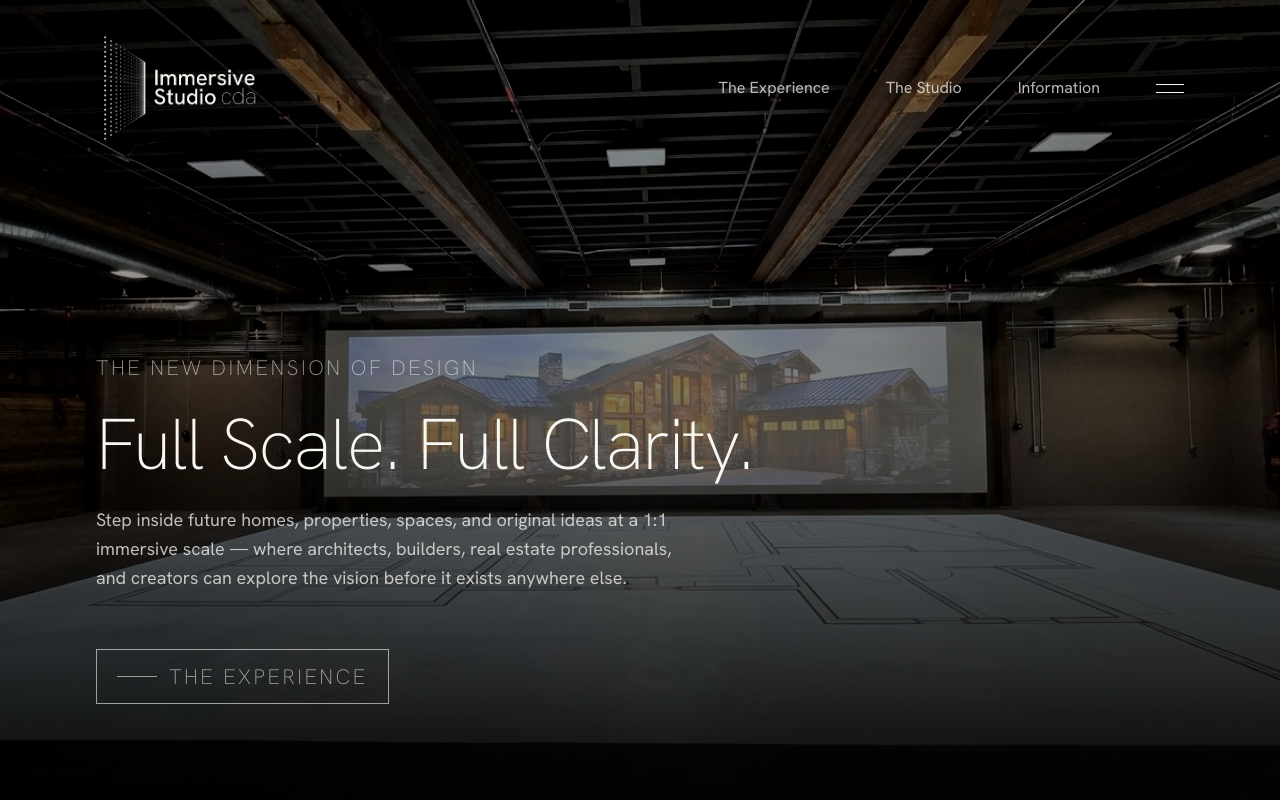
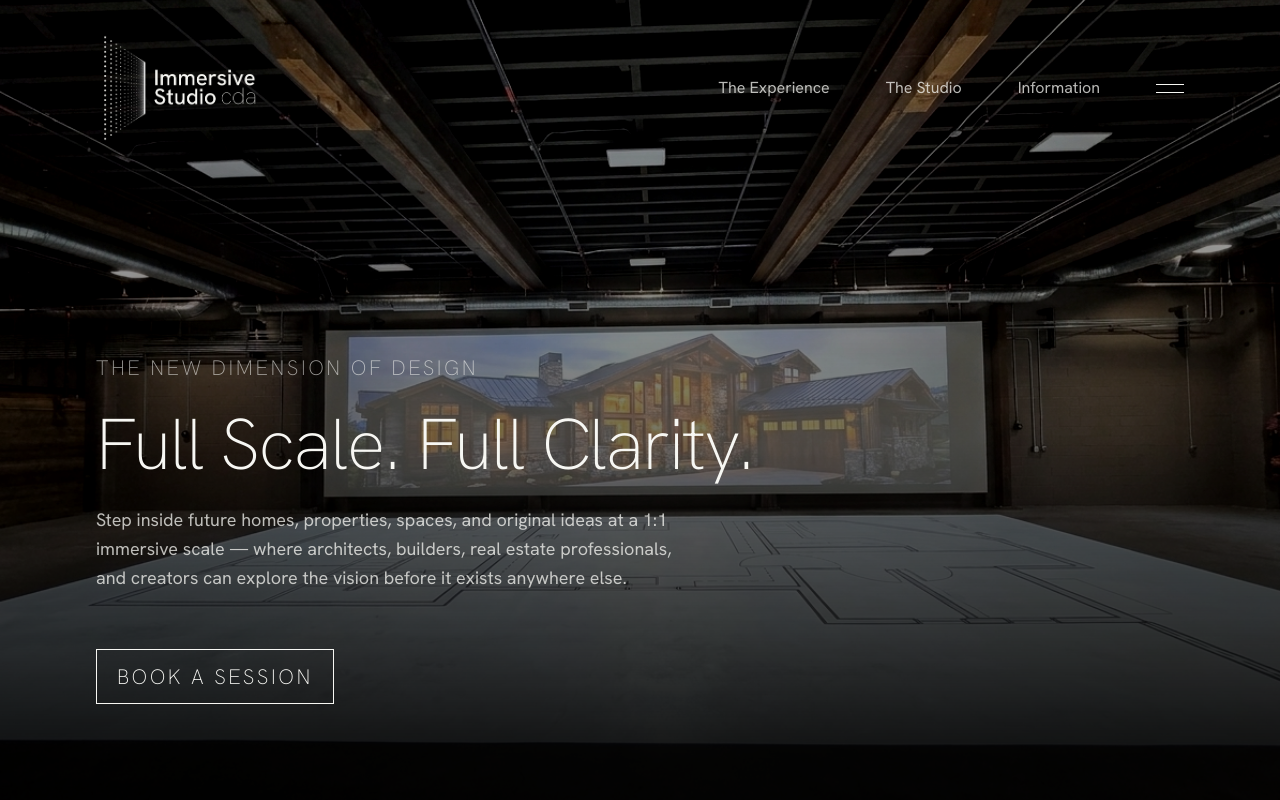
Before and after one commit to MonyVannn/immersive-studio-cda, a Next.js app: page / in a window 1280 px wide. Shown: the top 800 px of the page. Built offline with nearby package versions, Linux system fonts and the light colour scheme.

Commit message:
feat: add booking links to cta

```diff
--- a/components/sections/founding-studio-partners.tsx
+++ b/components/sections/founding-studio-partners.tsx
@@ -6,7 +6,7 @@ export function FoundingStudioPartners() {
   return (
     <section
       id="founding-partners"
-      className="scroll-mt-28 bg-off-white px-site py-32 md:py-40"
+      className="scroll-mt-28 bg-off-white px-site pt-16 pb-32 md:pt-0 md:pb-40"
     >
       <div className="mx-auto flex w-full max-w-[110rem] flex-col gap-16 md:gap-24">
         {/* Header */}
@@ -51,6 +51,8 @@ export function FoundingStudioPartners() {
               <div className="flex flex-col items-start gap-4">
                 <Link
                   href={copy.cta.href}
+                  target={copy.cta.href.startsWith("http") ? "_blank" : undefined}
+                  rel={copy.cta.href.startsWith("http") ? "noopener noreferrer" : undefined}
                   className="cta text-label text-onyx/60 transition-colors hover:text-onyx"
                 >
                   <span
--- a/components/sections/hero.tsx
+++ b/components/sections/hero.tsx
@@ -28,14 +28,12 @@ export function Hero() {
         </p>
 
         <a
-          href="#the-experience"
-          className="cta mt-8 text-label text-off-white/60 transition-colors hover:text-off-white"
+          href="https://immersivestudiocda-book.as.me/booking-studio"
+          target="_blank"
+          rel="noopener noreferrer"
+          className="cta mt-8 text-label text-off-white transition-colors hover:bg-off-white hover:text-onyx"
         >
-          <span
-            aria-hidden
-            className="block h-px w-10 bg-current transition-[width] duration-300"
-          />
-          {hero.scrollCue}
+          Book a Session
         </a>
       </div>
     </section>
--- a/components/sections/membership-page.tsx
+++ b/components/sections/membership-page.tsx
@@ -136,6 +136,8 @@ export function MembershipPageSection() {
               <div className="flex flex-col items-center gap-4">
                 <Link
                   href={copy.cta.href}
+                  target={copy.cta.href.startsWith("http") ? "_blank" : undefined}
+                  rel={copy.cta.href.startsWith("http") ? "noopener noreferrer" : undefined}
                   className="bg-onyx text-off-white px-8 py-4 text-label transition-opacity hover:opacity-90"
                 >
                   {copy.cta.label}
--- a/components/sections/showcase-page.tsx
+++ b/components/sections/showcase-page.tsx
@@ -81,6 +81,8 @@ export function ShowcasePageSection() {
               </div>
               <Link
                 href={copy.vendorCta.href}
+                target={copy.vendorCta.href.startsWith("http") ? "_blank" : undefined}
+                rel={copy.vendorCta.href.startsWith("http") ? "noopener noreferrer" : undefined}
                 className="cta mt-auto text-label text-onyx/60 transition-colors hover:text-onyx"
               >
                 Apply to Become a Vendor
--- a/components/sections/who-its-for-category.tsx
+++ b/components/sections/who-its-for-category.tsx
@@ -102,6 +102,8 @@ export function WhoItsForCategory({ audience }: { audience: Audience }) {
               {audience.cta && (
                 <Link
                   href={audience.cta.href}
+                  target={audience.cta.href.startsWith("http") ? "_blank" : undefined}
+                  rel={audience.cta.href.startsWith("http") ? "noopener noreferrer" : undefined}
                   className="cta mt-4 w-fit text-label text-onyx/60 transition-colors hover:text-onyx"
                 >
                   <span
--- a/lib/content/site.ts
+++ b/lib/content/site.ts
@@ -92,7 +92,7 @@ export const audiences: Audience[] = [
         "Hospitality amenities",
       ],
     },
-    cta: { label: "Book a Session", href: "/contact?category=Booking%20a%20Session" },
+    cta: { label: "Book a Session", href: "https://immersivestudiocda-book.as.me/booking-studio" },
     media: {
       hero: { label: "Pre-construction walkthrough", src: "/assets/who-is-it-for/builder/main-image.jpg" },
       inline: { label: "Studio details and projection", src: "/assets/who-is-it-for/builder/second-image.jpg" },
@@ -111,7 +111,7 @@ export const audiences: Audience[] = [
       "The studio is designed for collaborative review, bringing together architects, consultants, clients, and selected project partners. A curated vendor showcase also allows materials, fixtures, finishes, and lighting to be evaluated in context.",
       "The result is a more engaging and productive decision-making process—one that can accelerate approvals, reduce late-stage revisions, and support a smoother transition from design development to construction-ready plans.",
     ],
-    cta: { label: "Book a Session", href: "/contact?category=Booking%20a%20Session" },
+    cta: { label: "Book a Session", href: "https://immersivestudiocda-book.as.me/booking-studio" },
     media: {
       hero: { label: "1:1 architectural projection", src: "/assets/who-is-it-for/architech/main-image.jpg" },
       inline: { label: "Collaborative design review", src: "/assets/who-is-it-for/architech/second-image.jpg" },
@@ -129,7 +129,7 @@ export const audiences: Audience[] = [
       "CDA Immersive Studio creates a more efficient way to evaluate prospective properties. Bring multiple floor plans into the studio, experience each one at 1:1 scale, and compare layouts before scheduling in-person visits.",
       "By helping clients understand which spaces are most likely to fit their needs, the studio makes it easier to narrow the search, eliminate poor-fit properties earlier, and reserve valuable time for the locations worth seeing in person.",
     ],
-    cta: { label: "Book a Session", href: "/contact?category=Booking%20a%20Session" },
+    cta: { label: "Book a Session", href: "https://immersivestudiocda-book.as.me/booking-studio" },
     media: {
       hero: { label: "Property comparison at 1:1 scale", src: "/assets/who-is-it-for/realtor/main-image.jpg" },
       inline: { label: "Multi-plan studio session", src: "/assets/who-is-it-for/realtor/second-image.jpg" },
@@ -167,7 +167,7 @@ export const audiences: Audience[] = [
       "This immersive review creates an opportunity to refine important decisions early, reduce the risk of costly change orders and delays, and move into construction with greater clarity and confidence.",
       "Ensure the plans you approve become a home you will love living in for years to come.",
     ],
-    cta: { label: "Book a Session", href: "/contact?category=Booking%20a%20Session" },
+    cta: { label: "Book a Session", href: "https://immersivestudiocda-book.as.me/booking-studio" },
     media: {
       hero: { label: "Future home at full scale", src: "/assets/who-is-it-for/homeowner/main-image.jpg" },
       inline: { label: "Room flow and layout review", src: "/assets/who-is-it-for/homeowner/second-image.jpg" },
@@ -239,7 +239,7 @@ export const navGroups: NavGroup[] = [
 
 export const primaryAction: NavLink = {
   label: "Book a Session",
-  href: "/contact",
+  href: "https://immersivestudiocda-book.as.me/booking-studio",
 };
 
 export const hero = {
@@ -372,7 +372,7 @@ export const foundingStudioPartners = {
   },
   cta: {
     label: "Request Founding Partner Details",
-    href: "/contact?category=Studio%20Membership",
+    href: "https://immersivestudiocda-book.as.me/member-booking",
     supportingLine: "Founding partnerships are intentionally limited to preserve the quality and availability of the experience.",
   },
   secondaryCta: {
@@ -499,7 +499,7 @@ export const showcasePage = {
   ],
   vendorCta: {
     label: "Join the Vendor Waitlist",
-    href: "/contact?category=Vendor%20Opportunities",
+    href: "https://immersivestudiocda-book.as.me/member-booking",
   },
   clientCta: {
     label: "Explore the Showcase",
@@ -557,7 +557,7 @@ export const membershipPage = {
   ],
   cta: {
     label: "Request Founding Partner Details",
-    href: "/contact?category=Studio%20Membership",
+    href: "https://immersivestudiocda-book.as.me/member-booking",
     supportingLine: "Founding partnerships are intentionally limited to preserve the quality and availability of the experience.",
   },
 } as const;
```
